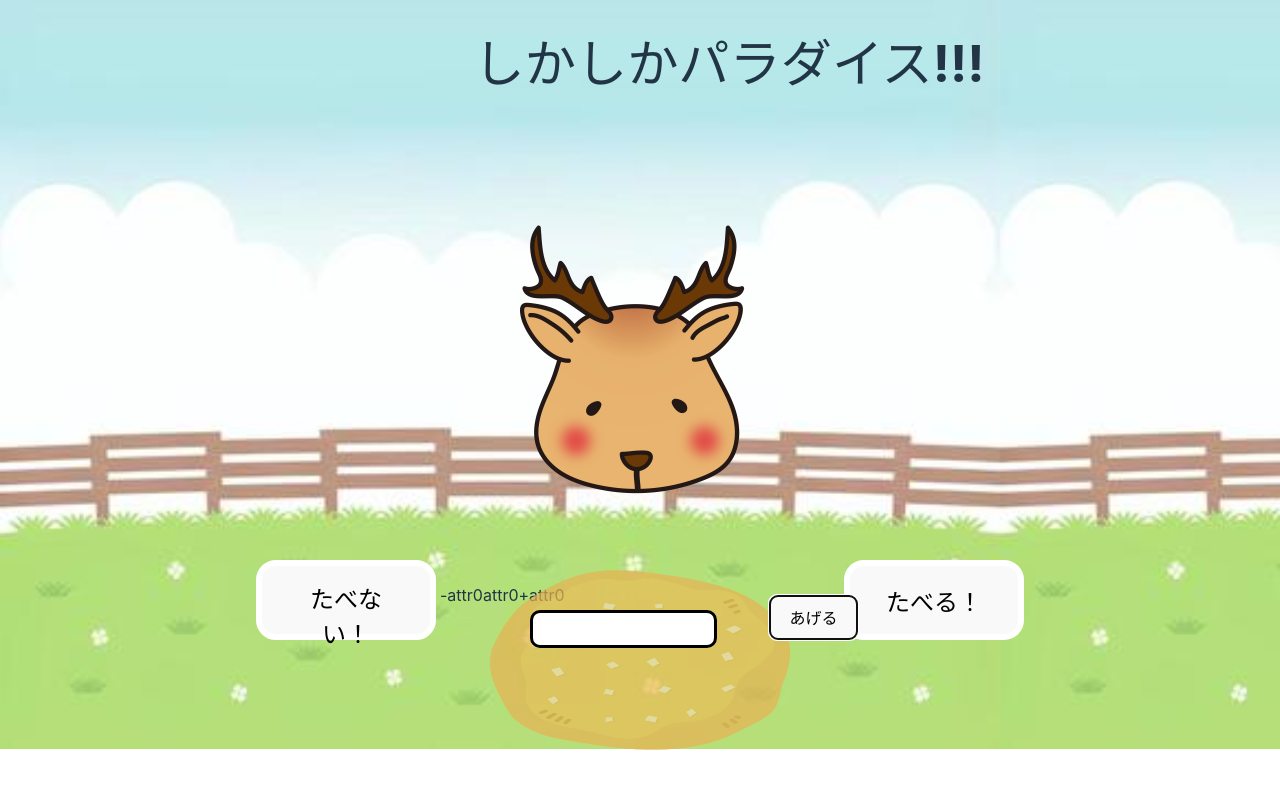
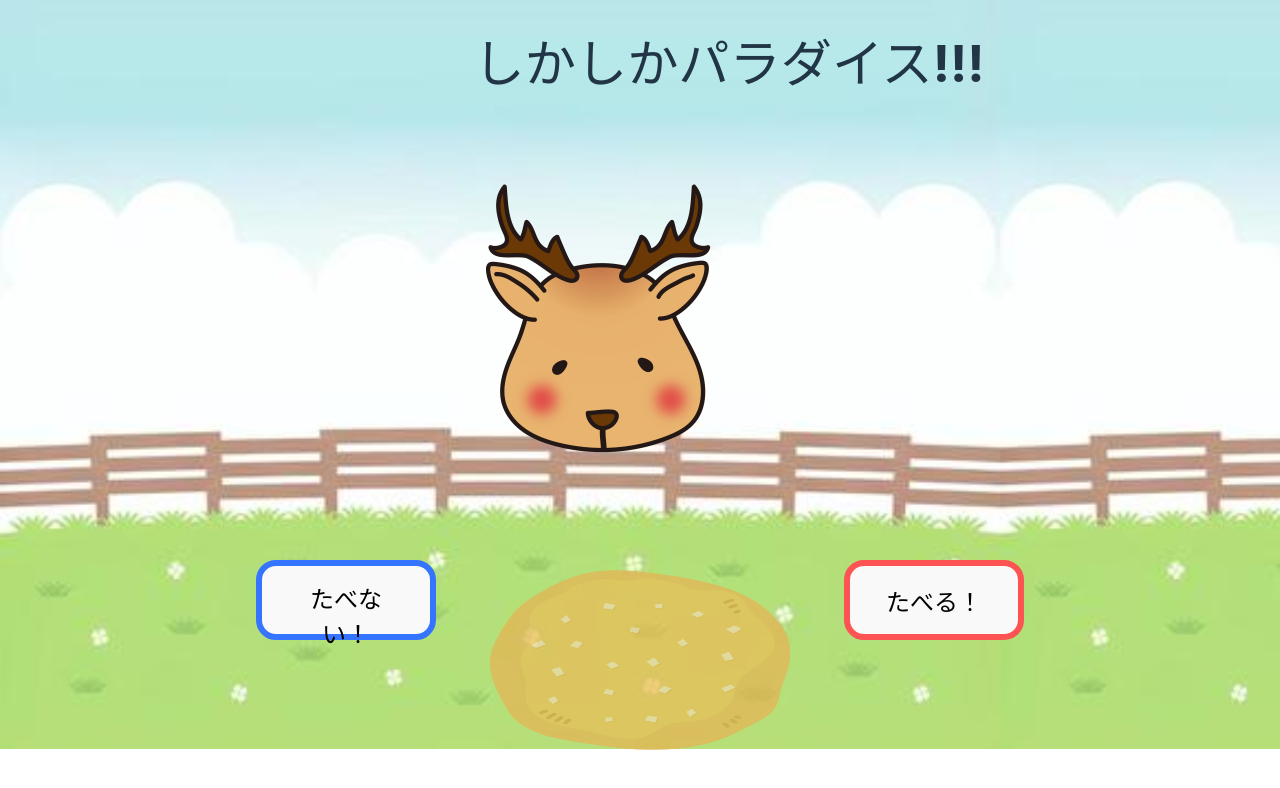
Before and after one commit to scla-sagauniv/gabaithon202309_team2_front, a React (Vite) app: page / in a window 1280 px wide. Both pictures are taken after a click on the button "あげる". Shown: the top 788 px of the page. Built offline with nearby package versions, Linux system fonts and the light colour scheme.

Commit message:
ボタン

```diff
--- a/src/App.css
+++ b/src/App.css
@@ -31,6 +31,7 @@
   bottom: 50px;
  opacity: 0.7;
 
+
 }
 
 
@@ -38,6 +39,9 @@
 #dear {
   height: 400px;
   width: 400px;
+  position: absolute;
+  right: 37%;
+  top:15%;
 
 }
 
@@ -52,12 +56,13 @@
   position: absolute;
   right: 20%;
   bottom: 20%;
-  border: 6px red solid;
+  border: 6px rgb(253, 83, 83) solid;
   width: 180px;
   border-radius: 20px;
   height: 80px;
   font-size: x-large;
   font-weight: bolder;
+  display: none;
 }
 
 #plusbutton:hover,
@@ -71,12 +76,13 @@
   position: absolute;
   left: 20%;
   bottom: 20%;
-  border: 6px red solid;
+  border: 6px rgb(52, 116, 255) solid;
   width: 180px;
   border-radius: 20px;
   height: 80px;
   font-size: x-large;
   font-weight: bolder;
+  display: none;
 
 
 
--- a/src/App.tsx
+++ b/src/App.tsx
@@ -25,6 +25,8 @@ function App() {
   const [plusWord, setPlusWord] = useState("");
   const [minusWord, setMinusWord] = useState("");
 
+
+
   const onPlus = () => {
     console.log("plus");
     subimt(plusWord);
@@ -38,6 +40,11 @@ function App() {
   const onInit = () => {
     console.log("init");
     subimt(input);
+    document.getElementById("submitbutton").style.display = "none";
+    document.getElementById("plusbutton").style.display = "block";
+    document.getElementById("minusbutton").style.display = "block";
+    document.getElementById("firstword").style.display ="none";
+
   };
 
   const subimt = (word: string) => {
@@ -81,14 +88,14 @@ function App() {
           <img src={demoImage} alt="" id="dear" />
           <div style={{ display: "flex" }}>
             <div style={{ display: "block" }}>
-              <button style={{ borderColor: "white" }} onClick={onMinus} id="minusbutton">
+              <button onClick={onMinus} id="minusbutton">
                 たべない！
               </button>
               <p>{minusWord}</p>
             </div>
             <p>{attribute}</p>
             <div style={{ display: "block" }}>
-              <button style={{ borderColor: "white" }} onClick={onPlus} id="plusbutton">
+              <button onClick={onPlus} id="plusbutton">
                 たべる！
               </button>
               <p>{plusWord}</p>
```
